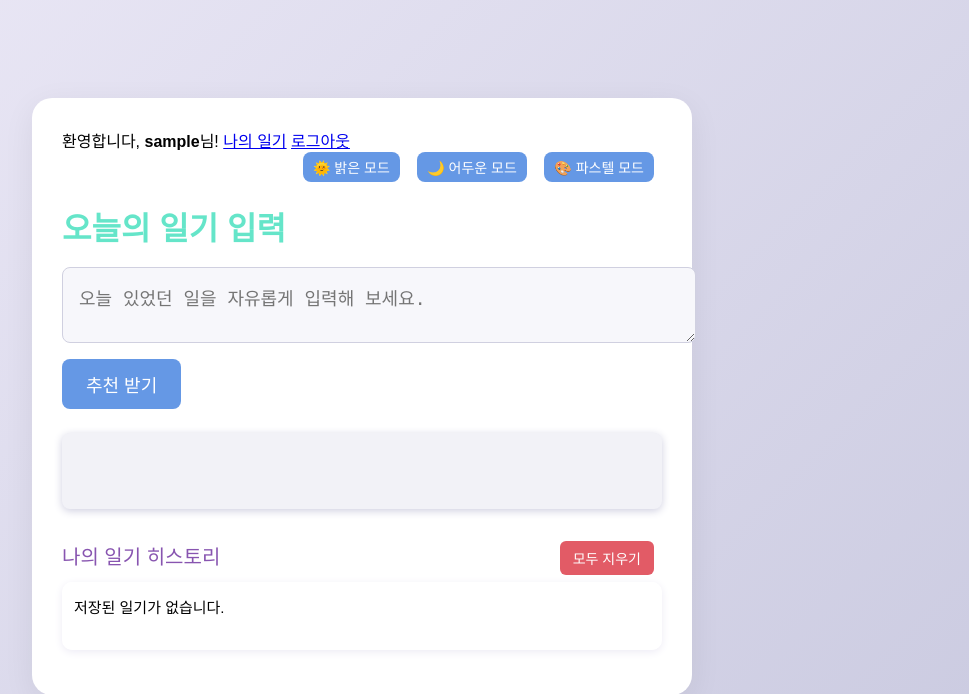
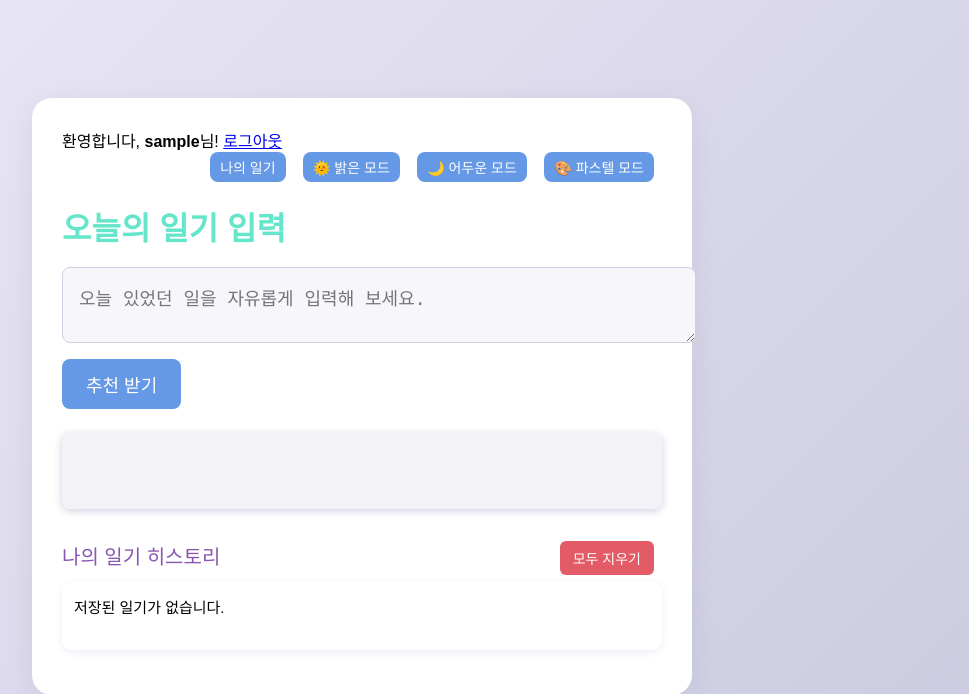
Before and after one commit to kootaeng2/Emotion-Chatbot-App, a Flask app: page / in a window 1280 px wide. Shown: the top 694 px of the page, without its empty margins (278-1247 px from the left). Run offline with Flask 3, Linux system fonts and the light colour scheme; the visitor is signed in with stand-in values (Sample User, id 1).

Commit message:
일기 저장 후 다시 나의일기로 조정 및 나의 일기 버튼 따로  만들기

```diff
--- a/src/templates/emotion_homepage.html
+++ b/src/templates/emotion_homepage.html
@@ -107,11 +107,11 @@
 
         <div class="user-info">
             <span>환영합니다, <strong>{{ username }}</strong>님!</span>
-            <a href="{{ url_for('main.my_diary') }}">나의 일기</a>
             <a href="{{ url_for('auth.logout') }}">로그아웃</a>
         </div>
         <!-- 테마 변경 버튼 -->
         <div class="theme-buttons">
+            <button onclick="location.href='{{ url_for('main.my_diary') }}'">나의 일기</button>
             <button onclick="changeTheme('light')">🌞 밝은 모드</button>
             <button onclick="changeTheme('dark')">🌙 어두운 모드</button>
             <button onclick="changeTheme('pastel')">🎨 파스텔 모드</button>
--- a/src/templates/my_diary.html
+++ b/src/templates/my_diary.html
@@ -61,7 +61,7 @@
         {% else %}
         <p>작성된 일기가 없습니다.</p>
         {% endfor %}
-        <a href="{{ url_for('main.diary') }}" class="back-link">일기 쓰러가기</a>
+        <a href="{{ url_for('main.home') }}" class="back-link">일기 쓰러가기</a>
     </div>
 </body>
 </html>
```
